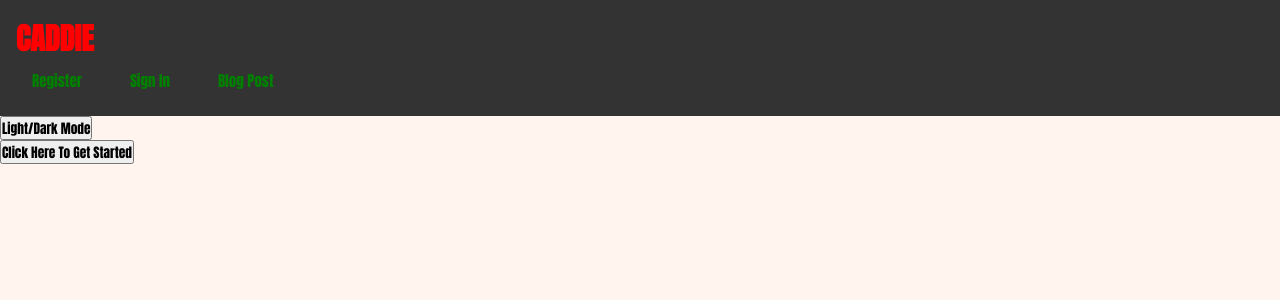
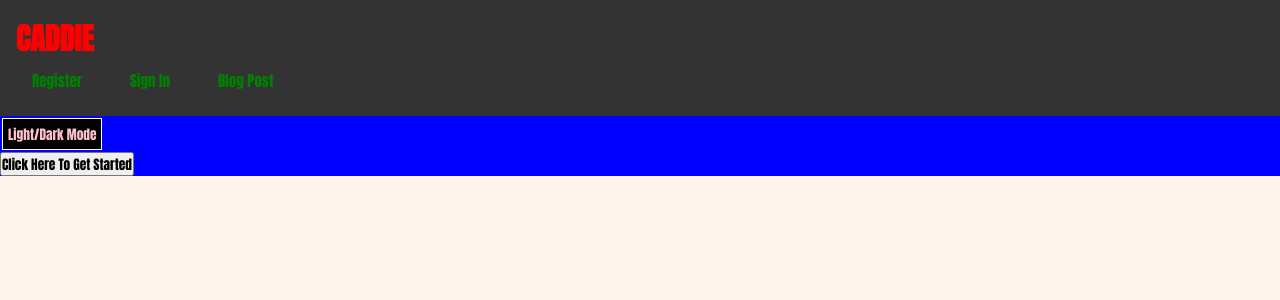
Before and after one commit to MrJanHorak/Caddie, a React (Vite) app in the folder client/: page / in a window 1280 px wide. Shown: the top 300 px of the page. Built offline with nearby package versions, Linux system fonts and the light colour scheme.

Commit message:
light/dark mode complete

```diff
--- a/client/src/App.css
+++ b/client/src/App.css
@@ -14,6 +14,26 @@ body {
   font-family: "Anton", sans-serif;
   background-color: seashell;
 
+}
+
+.App.light {
+  background-color: blue;
+  color: red;
+}
+
+.App.dark {
+  background-color: green;
+  color: yellow;
+}
+
+.darkButton {
+  background-color: black;
+  color: pink;
+  display: flex;
+  justify-content: flex-start;
+  margin: 2px;
+  border: 1px solid white;
+  padding: 5px;
 }
 
 
```
